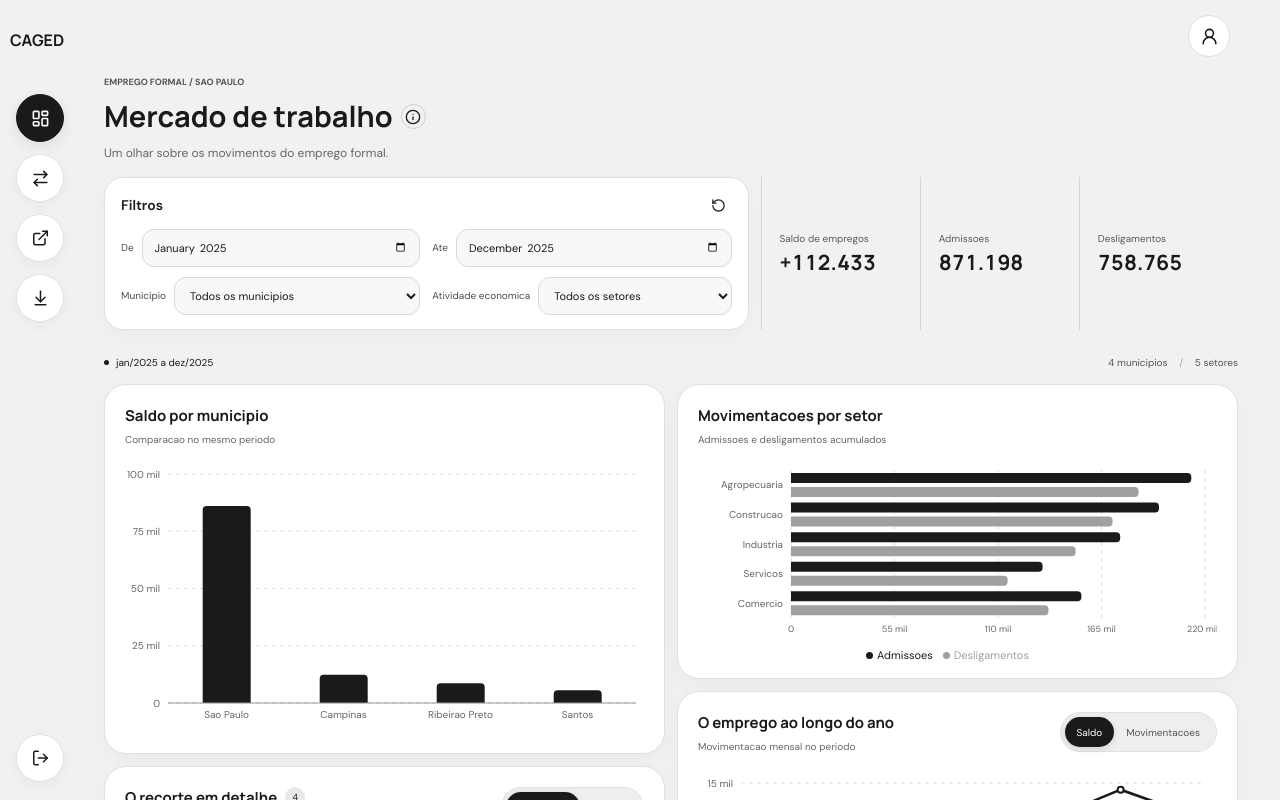
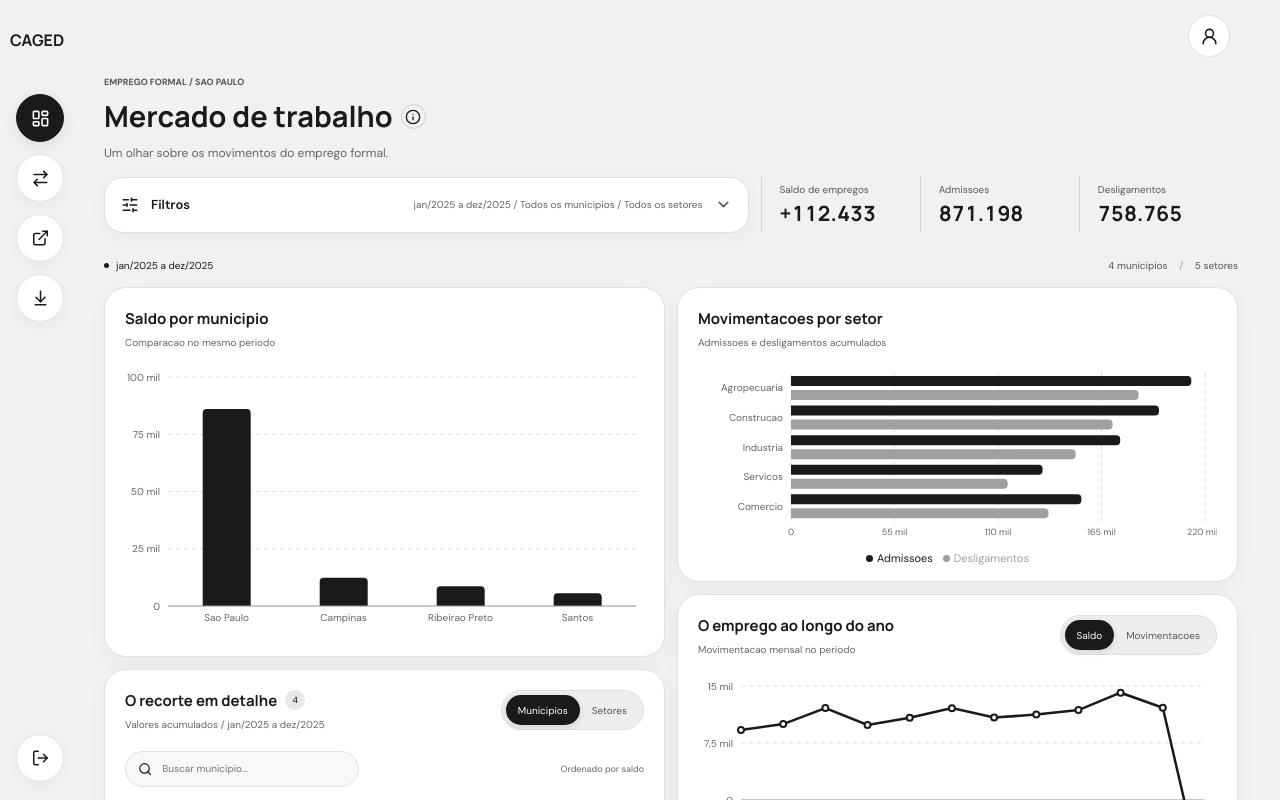
Before and after one commit to Felipeguirau3/caged-monorepo, a React (Vite) app in the folder apps/frontend/: page / in a window 1280 px wide. Shown: the top 800 px of the page. Built offline with nearby package versions, Linux system fonts and the light colour scheme.

Commit message:
feat(frontend): move filters into modal

```diff
--- a/apps/frontend/src/App.module.css
+++ b/apps/frontend/src/App.module.css
@@ -43,6 +43,23 @@
 .subtitle { font-size: 12px; margin: 9px 0 0; color: var(--muted); }
 .metricStrip { display: grid; grid-template-columns: repeat(3, minmax(0, 1fr)); }
 .filterAnalyticsRow { display: grid; grid-template-columns: minmax(0, 1.35fr) minmax(0, 1fr); align-items: stretch; gap: 12px; margin-bottom: 4px; }
+.filterTrigger { display: flex; align-items: center; gap: 12px; width: 100%; min-width: 0; height: 56px; padding: 0 16px; border: 1px solid #e0e0e0; border-radius: 19px; background: #fff; color: var(--ink); text-align: left; box-shadow: 0 5px 20px #11111108; }
+.filterTrigger:hover { border-color: #bcbcbc; }
+.filterTrigger > span { flex: 0 0 auto; font-size: 13px; font-weight: 600; }
+.filterTrigger > small { min-width: 0; margin-left: auto; overflow: hidden; color: #666; font-size: 10px; text-overflow: ellipsis; white-space: nowrap; }
+.filterTrigger > svg:last-child { flex: 0 0 auto; color: #555; }
+.filterDialog { width: min(640px, calc(100vw - 32px)); max-height: calc(100vh - 32px); margin: auto; padding: 24px; border: 1px solid #d9dada; border-radius: 20px; background: #fff; color: var(--ink); box-shadow: 0 18px 60px #11111130; }
+.filterDialog::backdrop { background: #11111166; backdrop-filter: blur(2px); }
+.filterDialogHeader { display: flex; align-items: center; justify-content: space-between; gap: 16px; margin-bottom: 22px; }
+.filterDialogHeader h2 { margin: 0; font-family: 'Manrope', sans-serif; font-size: 19px; }
+.filterDialogHeader > button { display: grid; place-items: center; width: 34px; height: 34px; padding: 0; border: 1px solid #dedfdf; border-radius: 50%; background: #f7f7f7; color: var(--ink); }
+.dialogFields { gap: 16px; }
+.filterDialogActions { position: relative; z-index: 21; display: flex; justify-content: flex-end; gap: 10px; margin-top: 24px; }
+.filterDialogActions button { min-height: 40px; padding: 0 16px; border: 1px solid #cfcfcf; border-radius: 999px; background: #fff; color: var(--ink); font-size: 11px; }
+.filterDialogActions button[type='submit'] { border-color: var(--ink); background: var(--ink); color: #fff; }
+.filterDialogActions button[type='submit']:hover { background: #333; }
+.filterDialogActions .filterReset { display: flex; align-items: center; gap: 7px; margin-right: auto; padding-inline: 8px; border-color: transparent; background: transparent; }
+.filterDialogActions .filterReset:hover { background: #f0f0f0; }
 .metricSummary { display: grid; align-content: center; gap: 4px; min-width: 0; padding: 4px 12px 4px 18px; border-left: 1px solid #d5d5d5; }
 .metricSummary > span { color: #5a5a5a; font-size: 10px; white-space: nowrap; }
 .metricSummary > strong { color: var(--ink); font-family: 'Manrope', sans-serif; font-size: 21px; line-height: 1.25; font-variant-numeric: tabular-nums; white-space: nowrap; }
@@ -59,8 +76,8 @@
 .filterTitle > button { border: 0; background: none; color: var(--ink); padding: 6px; display: grid; place-items: center; }
 .filterFields { display: grid; gap: 10px; min-width: 0; }
 .dateFilters, .categoryFilters { display: grid; grid-template-columns: repeat(2, minmax(0, 1fr)); gap: 12px; min-width: 0; }
-.filters label { display: grid; grid-template-columns: max-content minmax(0, 1fr); align-items: center; gap: 8px; min-width: 0; font-size: 10px; color: #4d4d4d; }
-.filters input, .filters select { width: 100%; min-width: 0; height: 38px; border: 1px solid #d9dada; border-radius: 12px; background: #f8f8f8; padding: 0 11px; font-size: 11px; color: var(--ink); }
+.filters label, .dialogFields label { display: grid; grid-template-columns: max-content minmax(0, 1fr); align-items: center; gap: 8px; min-width: 0; font-size: 10px; color: #4d4d4d; }
+.filters input, .filters select, .dialogFields input, .dialogFields select { width: 100%; min-width: 0; height: 38px; border: 1px solid #d9dada; border-radius: 12px; background: #f8f8f8; padding: 0 11px; font-size: 11px; color: var(--ink); }
 .multiSelectField { display: grid; grid-template-columns: max-content minmax(0, 1fr); align-items: center; gap: 8px; min-width: 0; color: #4d4d4d; font-size: 10px; }
 .cityMultiSelect { position: relative; min-width: 0; }
 .cityMultiSelect > summary { display: flex; align-items: center; justify-content: space-between; gap: 8px; min-width: 0; height: 38px; padding: 0 11px; border: 1px solid #d9dada; border-radius: 12px; background: #f8f8f8; color: var(--ink); font-size: 11px; list-style: none; cursor: pointer; }
@@ -68,8 +85,8 @@
 .cityMultiSelect > summary > span { overflow: hidden; text-overflow: ellipsis; white-space: nowrap; }
 .cityMultiSelect[open] > summary > svg { transform: rotate(180deg); }
 .cityOptions { position: absolute; top: calc(100% + 6px); left: 0; right: 0; z-index: 20; display: grid; gap: 2px; max-height: 180px; overflow-y: auto; padding: 6px; border: 1px solid #dedfdf; border-radius: 12px; background: #fff; box-shadow: 0 8px 24px #1111111a; }
-.filters .cityOptions label { display: flex; align-items: center; gap: 9px; padding: 8px; border-radius: 7px; cursor: pointer; }
-.filters .cityOptions label:hover { background: #f0f0f0; }
+.filters .cityOptions label, .dialogFields .cityOptions label { display: flex; align-items: center; gap: 9px; padding: 8px; border-radius: 7px; cursor: pointer; }
+.filters .cityOptions label:hover, .dialogFields .cityOptions label:hover { background: #f0f0f0; }
 .filters .cityOptions input { width: 15px; height: 15px; padding: 0; accent-color: var(--ink); }
 .resultMeta { display: flex; justify-content: space-between; align-items: center; font-size: 10px; color: #555; padding: 22px 0 15px; gap: 10px; }
 .resultMeta > span:first-child { display: flex; align-items: center; gap: 7px; color: var(--ink); }
@@ -137,6 +154,12 @@
 	.dashboardColumn:nth-child(2) > :nth-child(2) { order: 1; }
 	.dashboardGrid { gap: 8px; }
 }
+@media (max-width: 580px) {
+	.filterTrigger > small { display: none; }
+	.filterDialog { padding: 18px; border-radius: 16px; }
+	.filterDialogActions { gap: 6px; }
+	.filterDialogActions button { padding-inline: 11px; }
+}
 	@media (min-width: 901px) {
 		.dashboardColumn:first-child > :first-child { height: 370px; }
 		.dashboardColumn:first-child > :first-child .chart { height: 277px; }
--- a/apps/frontend/src/App.tsx
+++ b/apps/frontend/src/App.tsx
@@ -1,9 +1,9 @@
-import { useDeferredValue, useState } from 'react';
+import { useDeferredValue, useEffect, useRef, useState } from 'react';
 import { useQuery } from '@tanstack/react-query';
 import { NavLink, Navigate, Route, Routes, useSearchParams } from 'react-router';
 import {
   ArrowDownToLine, ArrowRightLeft, ChevronDown, ChevronRight, Database,
-  ExternalLink, Info, LayoutDashboard, LogOut, Menu,
+  ExternalLink, Info, LayoutDashboard, LogOut, Menu, SlidersHorizontal,
   RotateCcw, Search, UserRound, X,
 } from 'lucide-react';
 import {
@@ -35,10 +35,14 @@ function Dashboard({ comparison = false }: { comparison?: boolean }) {
   const [params, setParams] = useSearchParams();
   const [mobileMenu, setMobileMenu] = useState(false);
   const [accountPanel, setAccountPanel] = useState<'profile' | 'logout' | null>(null);
+  const [filterOpen, setFilterOpen] = useState(false);
   const [metric, setMetric] = useState<'balance' | 'movement'>('balance');
   const [dimension, setDimension] = useState<'city' | 'sector'>('city');
   const [search, setSearch] = useState('');
   const [selectedCities, setSelectedCities] = useState<string[]>(['Campinas', 'Sao Paulo']);
+  const [filterDraft, setFilterDraft] = useState<Filters>(defaultFilters);
+  const [cityDraft, setCityDraft] = useState<string[]>(['Campinas', 'Sao Paulo']);
+  const filterDialogRef = useRef<HTMLDialogElement>(null);
   const deferredSearch = useDeferredValue(search);
   const filters: Filters = {
     start: params.get('start') || defaultFilters.start,
@@ -63,12 +67,32 @@ function Dashboard({ comparison = false }: { comparison?: boolean }) {
   const tableRows = grouped.filter((row) => row.name.toLocaleLowerCase('pt-BR')
     .includes(deferredSearch.toLocaleLowerCase('pt-BR')));
   const period = `${monthLabel(filters.start.match(validMonth) ? filters.start : '2025-01')}/${filters.start.slice(0, 4)} a ${monthLabel(filters.end.match(validMonth) ? filters.end : '2025-12')}/${filters.end.slice(0, 4)}`;
+  const citySummary = comparison
+    ? selectedCities.length === cities.length ? 'Todos os municipios' : `${selectedCities.length} municipios`
+    : filters.city === 'all' ? 'Todos os municipios' : filters.city;
+  const sectorSummary = filters.sector === 'all' ? 'Todos os setores' : filters.sector;
 
-  function setFilter(key: keyof Filters, value: string) {
+  useEffect(() => {
+    const dialog = filterDialogRef.current;
+    if (filterOpen && dialog && !dialog.open) dialog.showModal();
+  }, [filterOpen]);
+
+  function openFilters() {
+    setFilterDraft(filters);
+    setCityDraft(selectedCities);
+    setFilterOpen(true);
+  }
+
+  function applyFilters() {
     const next = new URLSearchParams(params);
-    if (value) next.set(key, value);
-    else next.delete(key);
+    for (const key of ['start', 'end', 'city', 'sector'] as const) {
+      const value = filterDraft[key];
+      if (value && value !== 'all') next.set(key, value);
+      else next.delete(key);
+    }
     setParams(next, { replace: true });
+    if (comparison) setSelectedCities(cityDraft);
+    setFilterOpen(false);
   }
 
   return (
@@ -105,26 +129,33 @@ function Dashboard({ comparison = false }: { comparison?: boolean }) {
           </div>
 
           <div className={styles.filterAnalyticsRow}>
-            <section aria-label="Filtros da consulta" className={styles.filters}>
-              <div className={styles.filterTitle}><span>Filtros</span><button title="Limpar filtros" aria-label="Limpar filtros" onClick={() => { setParams({}); setSearch(''); }}><RotateCcw size={15} /></button></div>
-              <div className={styles.filterFields}>
-                <div className={styles.dateFilters}>
-                  <label>De<input aria-label="Periodo inicial" type="month" value={filters.start} onChange={(event) => setFilter('start', event.target.value)} /></label>
-                  <label>Ate<input aria-label="Periodo final" type="month" value={filters.end} onChange={(event) => setFilter('end', event.target.value)} /></label>
-                </div>
-                <div className={styles.categoryFilters}>
-                  {!comparison && <label>Municipio<select aria-label="Municipio" value={filters.city} onChange={(event) => setFilter('city', event.target.value)}><option value="all">Todos os municipios</option>{cities.map((city) => <option key={city}>{city}</option>)}</select></label>}
-                  {comparison && <div className={styles.multiSelectField}><span>Municipios</span><details className={styles.cityMultiSelect}><summary aria-label="Selecionar municipios"><span>{selectedCities.length === 0 ? 'Selecionar municipios' : `${selectedCities.length} municipios selecionados`}</span><ChevronDown size={16} /></summary><div className={styles.cityOptions} role="group" aria-label="Municipios disponiveis">{cities.map((city) => <label key={city}><input type="checkbox" checked={selectedCities.includes(city)} onChange={(event) => setSelectedCities(event.target.checked ? [...selectedCities, city] : selectedCities.filter((value) => value !== city))} /><span>{city}</span></label>)}</div></details></div>}
-                  <label>Atividade economica<select aria-label="Atividade economica" value={filters.sector} onChange={(event) => setFilter('sector', event.target.value)}><option value="all">Todos os setores</option>{sectors.map((sector) => <option key={sector}>{sector}</option>)}</select></label>
-                </div>
-              </div>
-            </section>
+            <button className={styles.filterTrigger} type="button" aria-haspopup="dialog" aria-expanded={filterOpen} onClick={openFilters}>
+              <SlidersHorizontal size={18} /><span>Filtros</span><small>{period} / {citySummary} / {sectorSummary}</small><ChevronDown size={17} />
+            </button>
             <section className={styles.metricStrip} aria-label="Indicadores do periodo">
               <article className={styles.metricSummary}><span>Saldo de empregos</span><strong>{signed(total.balance)}</strong></article>
               <article className={styles.metricSummary}><span>Admissoes</span><strong>{number.format(total.admissions)}</strong></article>
               <article className={styles.metricSummary}><span>Desligamentos</span><strong>{number.format(total.dismissals)}</strong></article>
             </section>
           </div>
+
+          {filterOpen && <dialog ref={filterDialogRef} className={styles.filterDialog} aria-labelledby="filter-dialog-title" onCancel={(event) => { event.preventDefault(); setFilterOpen(false); }} onKeyDown={(event) => { if (event.key === 'Escape') { event.preventDefault(); setFilterOpen(false); } }} onClick={(event) => { if (event.target === event.currentTarget) setFilterOpen(false); }}>
+            <div className={styles.filterDialogHeader}><h2 id="filter-dialog-title">Filtros da consulta</h2><button type="button" aria-label="Fechar filtros" onClick={() => setFilterOpen(false)}><X size={18} /></button></div>
+            <form className={styles.filterDialogForm} onSubmit={(event) => { event.preventDefault(); applyFilters(); }}>
+              <div className={`${styles.filterFields} ${styles.dialogFields}`}>
+                <div className={styles.dateFilters}>
+                  <label>De<input aria-label="Periodo inicial" type="month" value={filterDraft.start} onChange={(event) => setFilterDraft((current) => ({ ...current, start: event.target.value }))} /></label>
+                  <label>Ate<input aria-label="Periodo final" type="month" value={filterDraft.end} onChange={(event) => setFilterDraft((current) => ({ ...current, end: event.target.value }))} /></label>
+                </div>
+                <div className={styles.categoryFilters}>
+                  {!comparison && <label>Municipio<select aria-label="Municipio" value={filterDraft.city} onChange={(event) => setFilterDraft((current) => ({ ...current, city: event.target.value }))}><option value="all">Todos os municipios</option>{cities.map((city) => <option key={city}>{city}</option>)}</select></label>}
+                  {comparison && <div className={styles.multiSelectField}><span>Municipios</span><details className={styles.cityMultiSelect}><summary aria-label="Selecionar municipios"><span>{cityDraft.length === 0 ? 'Selecionar municipios' : `${cityDraft.length} municipios selecionados`}</span><ChevronDown size={16} /></summary><div className={styles.cityOptions} role="group" aria-label="Municipios disponiveis">{cities.map((city) => <label key={city}><input type="checkbox" checked={cityDraft.includes(city)} onChange={(event) => setCityDraft(event.target.checked ? [...cityDraft, city] : cityDraft.filter((value) => value !== city))} /><span>{city}</span></label>)}</div></details></div>}
+                  <label>Atividade economica<select aria-label="Atividade economica" value={filterDraft.sector} onChange={(event) => setFilterDraft((current) => ({ ...current, sector: event.target.value }))}><option value="all">Todos os setores</option>{sectors.map((sector) => <option key={sector}>{sector}</option>)}</select></label>
+                </div>
+              </div>
+              <div className={styles.filterDialogActions}><button className={styles.filterReset} type="button" onClick={() => { setFilterDraft(defaultFilters); setCityDraft([...cities]); }}><RotateCcw size={14} />Limpar filtros</button><button type="button" onClick={() => setFilterOpen(false)}>Cancelar</button><button type="submit">Aplicar filtros</button></div>
+            </form>
+          </dialog>}
 
           {invalidPeriod ? <div role="alert" className={styles.empty}>Informe um periodo valido, com a data inicial anterior ou igual a final.</div>
             : isError ? <div role="alert" className={styles.empty}>Nao foi possivel carregar os dados.<button onClick={() => void refetch()}>Tentar novamente</button></div>
```
